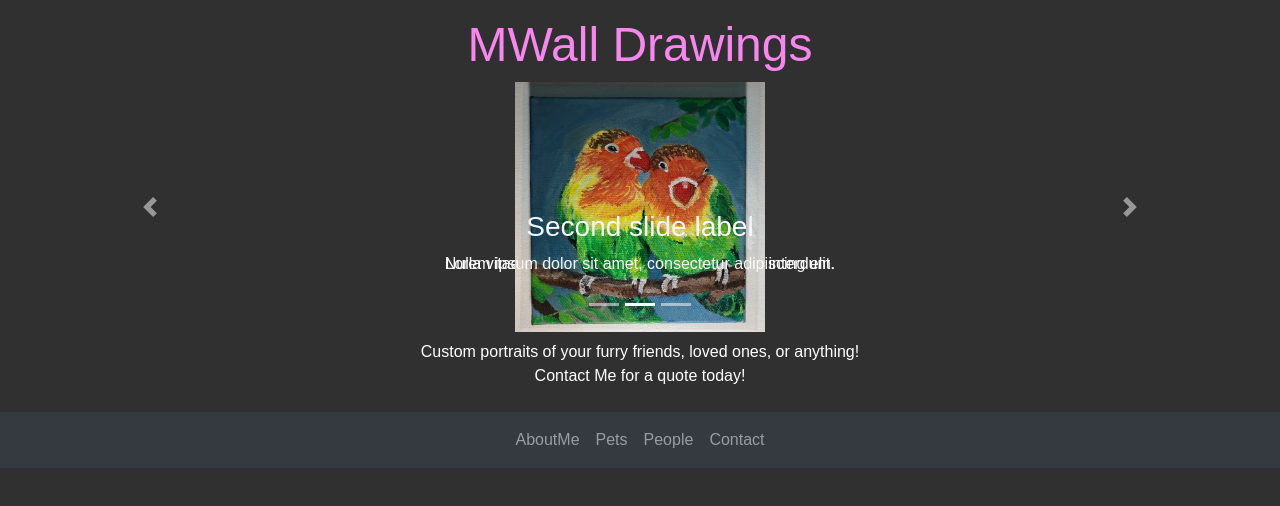
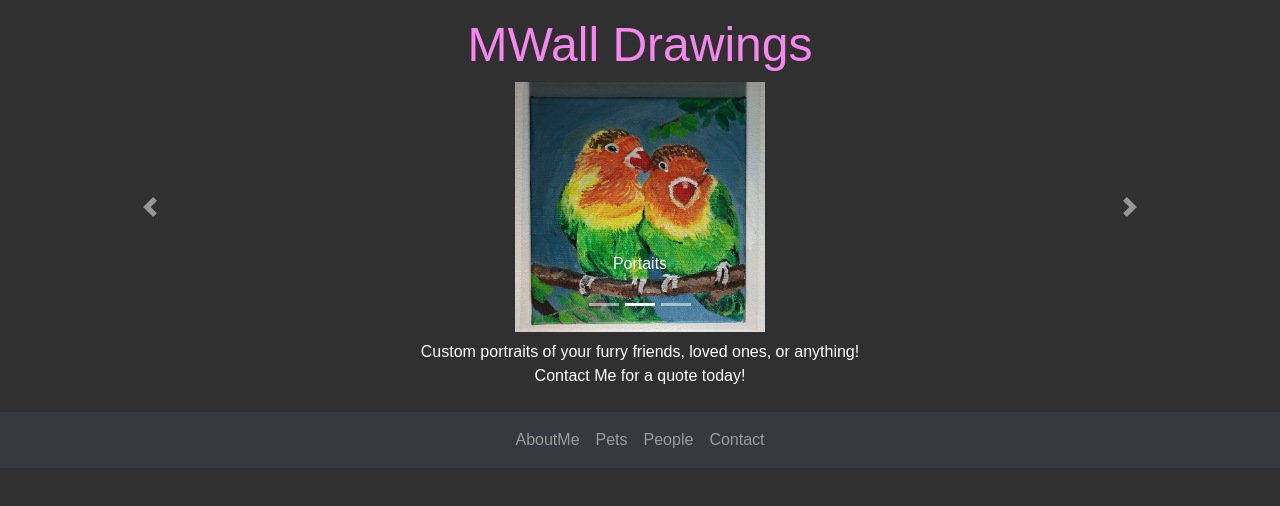
Before and after one commit to TomWallaceJr/mwalldrawings, a React (Create React App) app: page / in a window 1280 px wide. Shown: the top 506 px of the page. Built offline with nearby package versions, Linux system fonts and the light colour scheme; the HTML template or start-up script is replaced by a standard one.

Commit message:
label on carousel redesign

```diff
--- a/src/components/Carousel/Carousel.css
+++ b/src/components/Carousel/Carousel.css
@@ -15,3 +15,7 @@
   display: block;
   margin: auto;
 }
+
+.label {
+  color: white;
+}
--- a/src/components/Carousel/CarouselContainer.js
+++ b/src/components/Carousel/CarouselContainer.js
@@ -11,26 +11,21 @@ export default function CarouselContainer() {
       <Carousel.Item>
         <img className="carousel-img" src={image1} alt="First slide" />
         <Carousel.Caption>
-          <h3>First slide label</h3>
-          <p>Nulla vitae elit libero, a pharetra augue mollis interdum.</p>
+          <p className="label">Pet Portraits</p>
         </Carousel.Caption>
       </Carousel.Item>
 
       <Carousel.Item>
         <img className="carousel-img" src={image2} alt="Second slide" />
         <Carousel.Caption>
-          <h3>Second slide label</h3>
-          <p>Lorem ipsum dolor sit amet, consectetur adipiscing elit.</p>
+          <p className="label">Portaits</p>
         </Carousel.Caption>
       </Carousel.Item>
 
       <Carousel.Item>
         <img className="carousel-img" src={image3} alt="Third slide" />
         <Carousel.Caption>
-          <h3>Third slide label</h3>
-          <p>
-            Praesent commodo cursus magna, vel scelerisque nisl consectetur.
-          </p>
+          <p className="label">Acrylics</p>
         </Carousel.Caption>
       </Carousel.Item>
     </Carousel>
```
